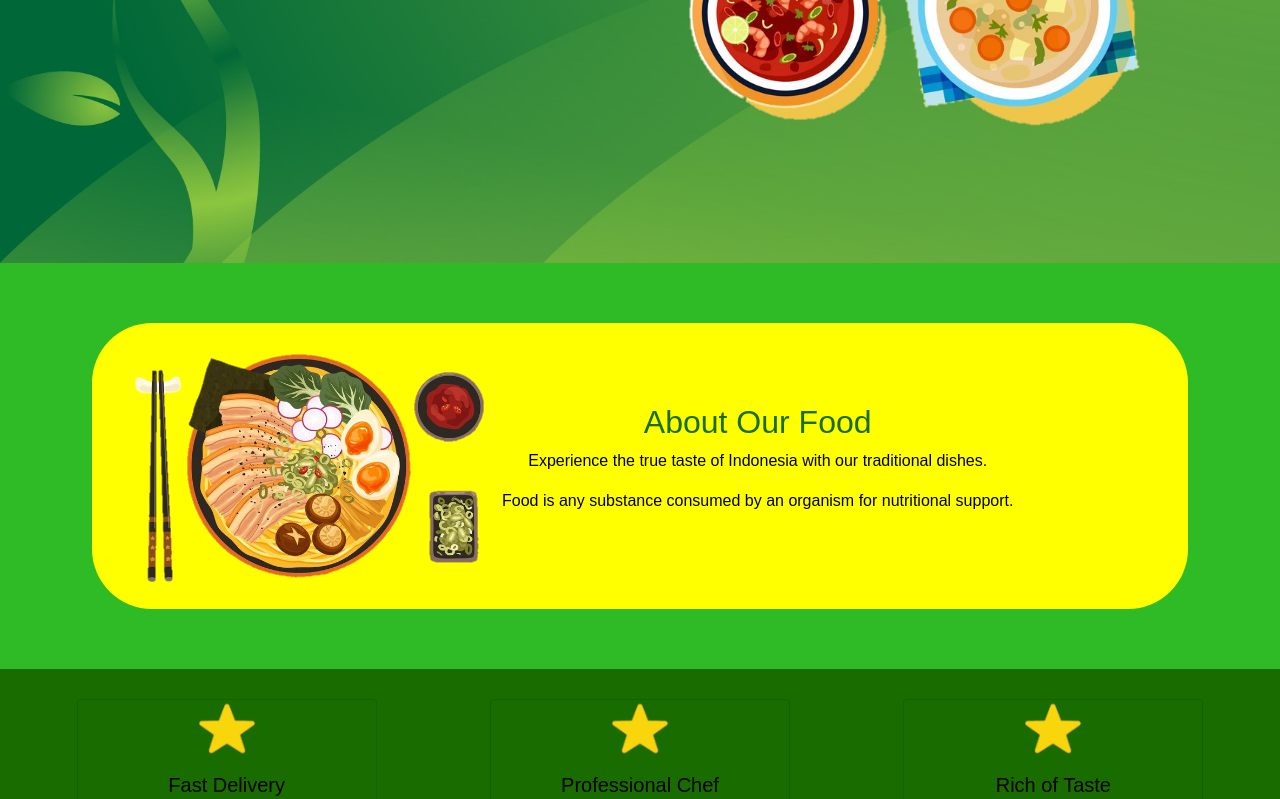
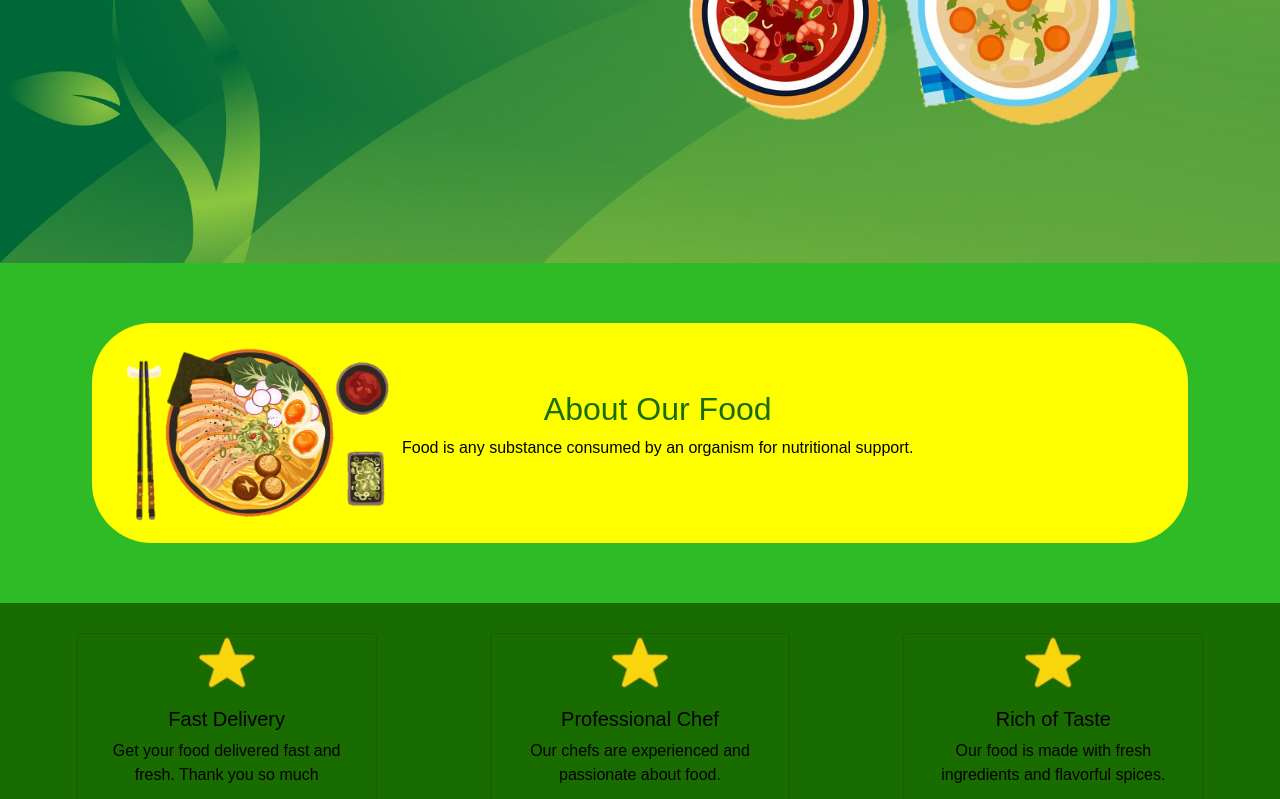
Before and after one commit to Chairul-iman/restaurant, a plain HTML site: page index.html in a window 1280 px wide. Shown: the part 539-1338 px from the top of the page. Drawn offline with nearby package versions, Linux system fonts and the light colour scheme.

Commit message:
Update index.html

```diff
--- a/index.html
+++ b/index.html
@@ -71,10 +71,9 @@
     <div id="about" class="about-section">
         <div class="container" style="display: flex; justify-content: center; align-items: center;">
             <div style="background-color: yellow; padding: 10px; margin: 10px; display: flex; align-items: center; width: 100%; border-radius: 60px;">
-                <img src="img/makanan bg.png" height="100%" width="400px" alt="Food Image" class="img-fluid mx-0">
+                <img src="img/makanan bg.png" height="100%" width="300px" alt="Food Image" class="mx-0">
                 <div class="mx-0">
                     <h2>About Our Food</h2>
-                    <p>Experience the true taste of Indonesia with our traditional dishes.</p>
                     <p>Food is any substance consumed by an organism for nutritional support. </p>
                 </div>
             </div>
```
